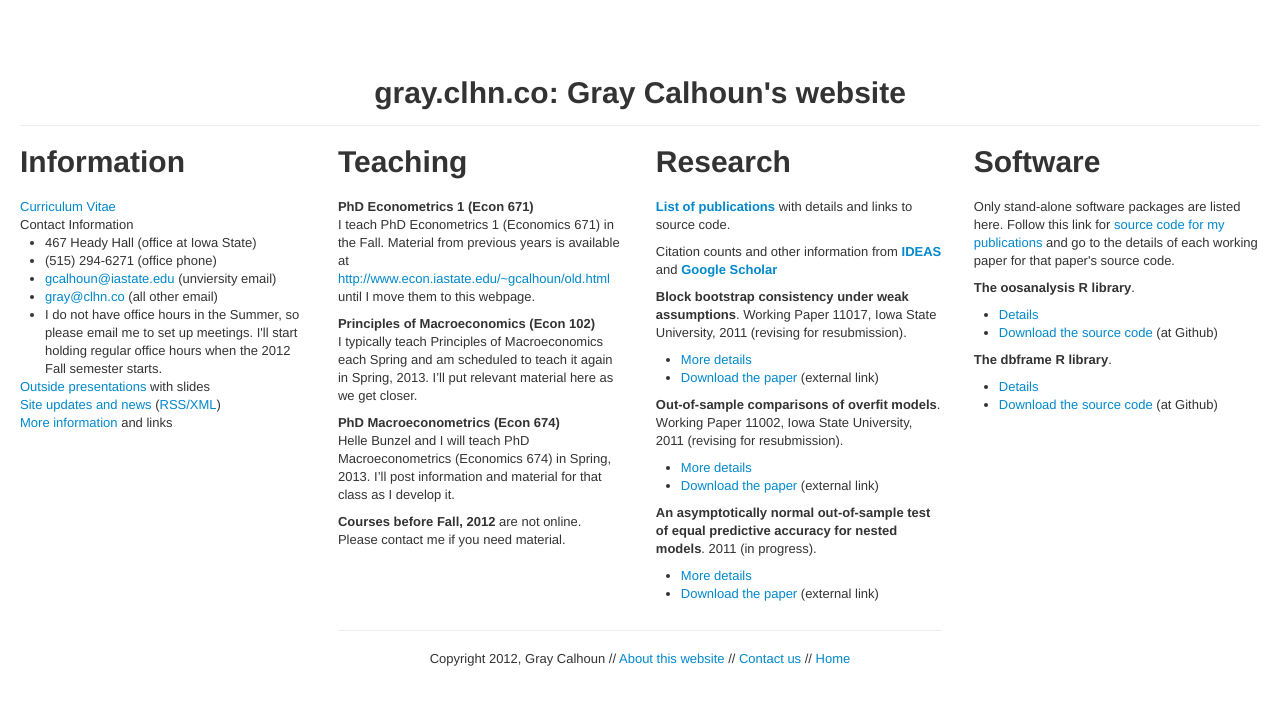
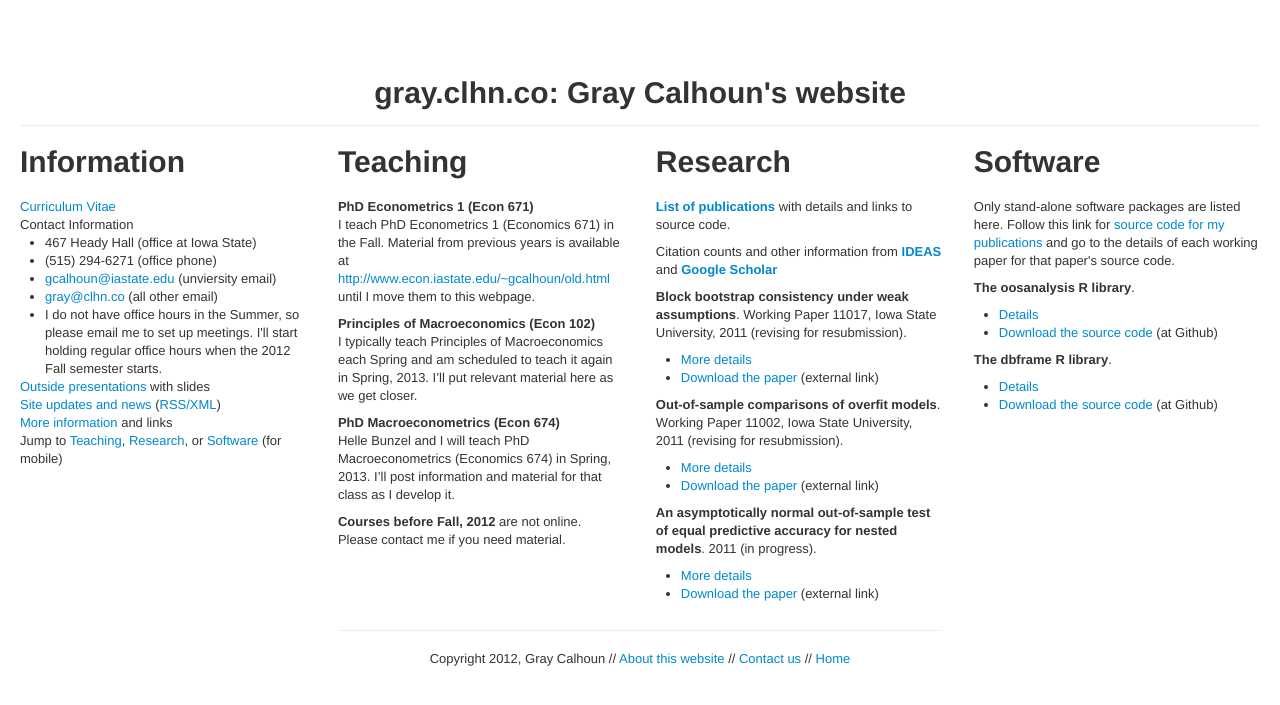
Before and after one commit to mmkuang/grayclhn.github.io, a Jekyll site: the page built from index.md, in a window 1280 px wide. Shown: the top 705 px of the page. Built offline with Jekyll 4.4.1, drawn with Linux system fonts in a browser that asks for light colours.

Commit message:
Added internal links to research, etc
On narrow screens, the front page stacks the items, which we want.
But then it's not necessarily clear that teaching, research, etc.
are further down on the page, especially since the 'more information'
link is above them. So I've added links to those sections to make
their existence clear (I hope).

```diff
--- a/index.md
+++ b/index.md
@@ -26,9 +26,11 @@ layout: empty
       <li><a href="/updates.html">Site updates and news</a>
 	(<a href="/rss.xml">RSS/XML</a>)</li>
       <li><a href="/info.html">More information</a> and links</li>
+      <li>Jump to <a href="#Teaching">Teaching</a>, <a href="#Research">Research</a>, or <a href="#Software">Software</a> (for mobile)</li>
     </ul>
   </div>
 
+  <a name="Teaching"> </a>
   <div class="span3"><h1>Teaching</h1><br>
     <a name="e671"> </a>
     <strong>PhD Econometrics 1 (Econ 671)</strong>
@@ -54,6 +56,7 @@ layout: empty
     contact me if you need material.
   </div>
 
+  <a name="Research"> </a>
   <div class="span3">
     <h1>Research</h1><br>
     <ul class="unstyled">
@@ -76,6 +79,7 @@ layout: empty
     </ul>
   </div>
 
+  <a name="Software"> </a>
   <div class="span3"><h1>Software</h1><br>
     <p>Only stand-alone software packages are listed here.  Follow
       this link for <a href="/papers/">source code for my publications</a>
```
Also changed, not shown: info.md (+4 -0 lines).
